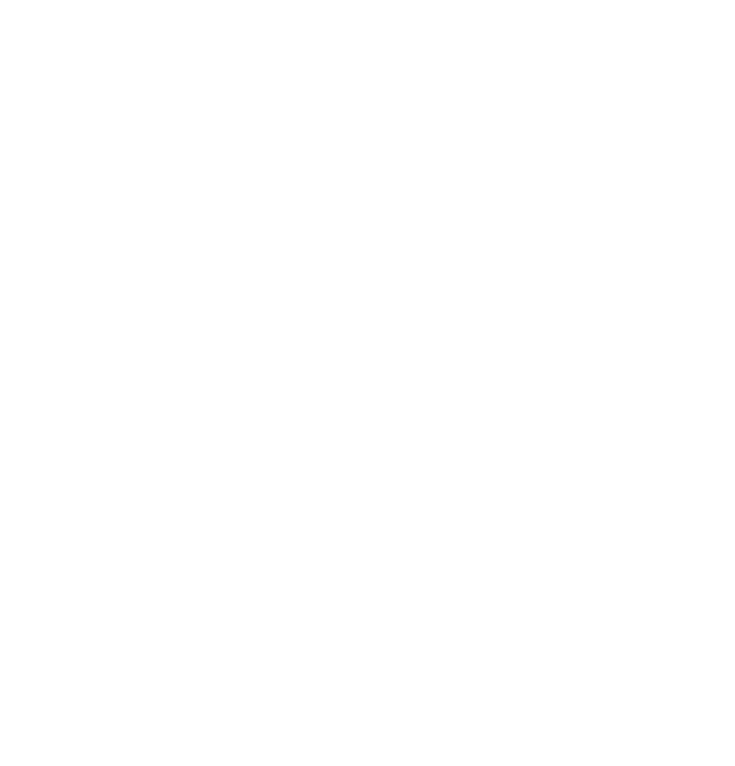
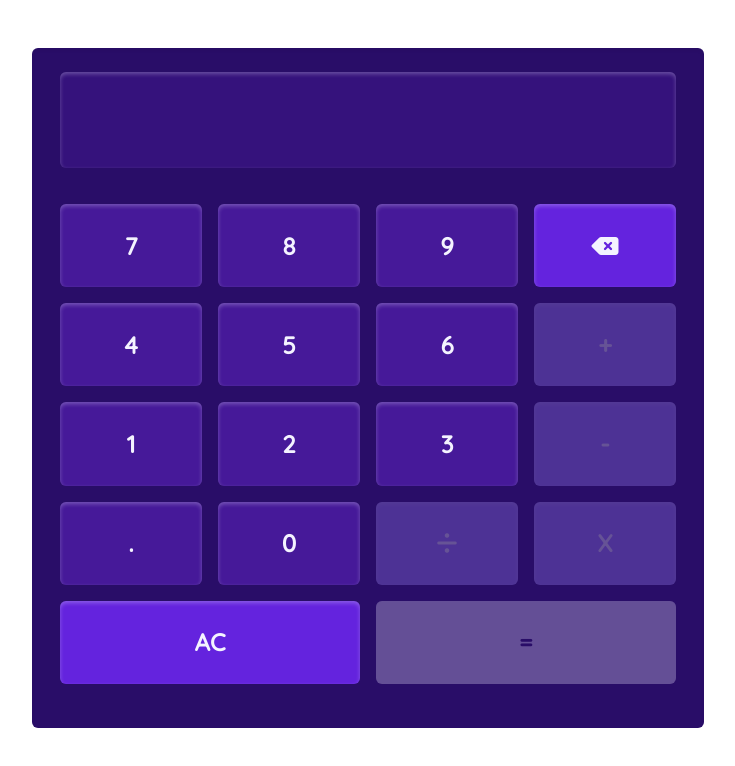
Before and after one commit to dendik-creation/calcme, a React (Vite) app: page / in a window 1280 px wide. Shown: the top 766 px of the page, without its empty margins (272-1007 px from the left). Built offline with nearby package versions, Linux system fonts and the light colour scheme.

Commit message:
Calculator React App

```diff
--- a/index.html
+++ b/index.html
@@ -5,7 +5,7 @@
   <meta charset="UTF-8" />
   <link rel="icon" type="image/svg+xml" href="/vite.svg" />
   <meta name="viewport" content="width=device-width, initial-scale=1.0" />
-  <title>Cuaca-Ku</title>
+  <title>Calc Me</title>
 </head>
 
 <body>
--- a/src/App.jsx
+++ b/src/App.jsx
@@ -1,10 +1,10 @@
 import React from "react";
-import { WeatherMain } from "./components/WeatherMain";
+import { CalcMain } from "./components/CalcMain";
 
 export const App = () => {
   return (
     <>
-      <WeatherMain />
+      <CalcMain />
     </>
   );
 };
--- a/src/components/WeatherMain.jsx
+++ b/src/components/CalcMain.jsx
@@ -2,7 +2,7 @@ import React, { useState } from "react";
 import { StartApp } from "./StartApp";
 import { ContentApp } from "./ContentApp";
 import { Transition } from "@headlessui/react";
-export const WeatherMain = () => {
+export const CalcMain = () => {
   const [isLoading, setLoading] = useState(true);
   const handleChange = (data) => {
     setLoading(data);
--- a/src/components/ContentApp.jsx
+++ b/src/components/ContentApp.jsx
@@ -1,183 +1,190 @@
 import { Transition } from "@headlessui/react";
-import React, { useState } from "react";
-import { findCity } from "./RequestAPI";
-
+import React, { useEffect, useState } from "react";
+import { buttons } from "./data/Button";
 export const ContentApp = () => {
   const [show, setShow] = useState(false);
-  const [finding, setFinding] = useState(false);
-  const [search, setSearch] = useState("");
-  const [data, setData] = useState(null);
-  const loadContent = () => {
+  const [value, setValue] = useState("");
+  useEffect(() => {
     setTimeout(() => {
       setShow(true);
     }, 500);
-  };
-  loadContent();
+  }, []);
 
-  const handleChange = (e) => {
-    setSearch(e.target.value);
+  useEffect(() => {
+    document.addEventListener("keyup", (e) => {
+      const found = buttons.find((item) => item.key == e.key);
+      if (found) {
+        //
+        clickSound();
+        buttonClick(`${found.value}-btn`);
+        setTimeout(() => {
+          if (
+            found.type == "number" ||
+            found.type == "operator" ||
+            found.type == "dot"
+          ) {
+            setValue((prev) => prev + found.value);
+          } else if (found.type == "delete") {
+            setValue((prev) => prev.slice(0, -1));
+          } else if (found.type == "clear") {
+            setValue("");
+          } else if (found.type == "equal") {
+            handleCalculate();
+          }
+        }, 150);
+      }
+    });
+  }, []);
+
+  const clickSound = () => {
+    const click = new Audio("./click.wav");
+    click.play();
   };
 
-  const searchCity = (e) => {
-    e.preventDefault();
-    if (search) {
-      setFinding(true);
-      findCity(search)
-        .then((res) => {
+  const Button = (props) => {
+    return (
+      <>
+        <button
+          id={`${props.value}-btn`}
+          value={props.value}
+          onClick={handleClick}
+          name={props.type}
+          disabled={
+            (props.type == "equal" || props.type == "operator") && value == ""
+          }
+          className={`flex justify-center transition-all disabled:transition-all text-2xl font-bold items-center disabled:opacity-30 h-full rounded-md shadow-inner shadow-daisy-bush-100/30 ${
+            props.type == "number" || props.type == "dot"
+              ? "bg-daisy-bush-900"
+              : props.type == "delete" || props.type == "clear"
+              ? "bg-daisy-bush-700"
+              : props.type == "operator"
+              ? "bg-daisy-bush-400"
+              : props.type == "equal"
+              ? "bg-daisy-bush-100 text-daisy-bush-950"
+              : ""
+          } ${
+            props.type == "equal" || props.type == "clear" ? "col-span-2" : ""
+          }
+                  `}
+        >
+          {props.name == "backspace" ? (
+            <i className="fa-solid fa-backspace"></i>
+          ) : props.name == "/" ? (
+            <i className="fa-solid fa-divide"></i>
+          ) : (
+            props.name
+          )}
+        </button>
+      </>
+    );
+  };
+
+  const handleClick = async (event) => {
+    clickSound();
+    buttonClick(event.target.id);
     setTimeout(() => {
-            setFinding(false);
-            setData(res);
-          }, 200);
-        })
-        .catch((err) => {
+      handleChange(event.target.name, event.target.value);
+    }, 150);
+  };
+
+  const handleCalculate = () => {
+    try {
+      const result = eval(value);
+      setValue(result.toString());
+    } catch (error) {
+      setValue("Error");
+    }
+  };
+
+  const handleChange = (type, newValue) => {
+    if (type == "number" || type == "operator" || type == "dot") {
+      setValue((prev) => prev + newValue);
+    }
+    if (type == "delete") {
+      setValue((prev) => prev.slice(0, -1));
+    }
+    if (type == "clear") {
+      setValue("");
+    }
+    if (type == "equal") {
+      handleCalculate();
+    }
+  };
+
+  const buttonClick = (id) => {
+    const btnId = document.getElementById(id);
+    if (btnId) {
+      btnId.style.transition = "all ease 0.3s";
+      btnId.style.transform = "translateY(15px)";
       setTimeout(() => {
-            setFinding(false);
-            setData(err);
-          }, 200);
-        });
+        btnId.style.transition = "all ease 0.3s";
+        btnId.style.transform = "translateY(0px)";
+      }, 50);
     }
   };
   return (
     <>
+      <div className="flex flex-col mb-10 justify-center items-start w-full">
         <Transition
           show={show}
-        enter="transform transition duration-[500ms] delay-200"
-        enterFrom="opacity-0 translate-y-24"
-        enterTo="opacity-100 translate-y-0"
-        leave="transform duration-[500ms] transition ease-in-out"
-        leaveFrom="opacity-100 -translate-y-0"
-        leaveTo="opacity-0 -translate-y-24"
-        className="flex flex-col justify-center items-center gap-6 mb-20 h-full"
-      >
-        <div
-          className={`bg-blue-custom-950 max-w-7xl w-96 md:w-full px-4 py-4 rounded-md text-blue-custom-50 h-[600px] ${
-            finding || data?.message ? "h-[600px]" : null
-          }`}
-        >
-          {/* Search */}
-          <form
-            onSubmit={(e) => searchCity(e)}
-            method="GET"
-            className="flex justify-start items-center mb-6 mt-3 gap-3"
-          >
-            <div className="w-full relative">
-              <input
-                type="text"
-                autoComplete="off"
-                name="search"
-                id="search"
-                onChange={(e) => handleChange(e)}
-                value={search}
-                required
-                placeholder="Cari Desa, Kecamatan, Kota"
-                className="px-3 ps-8 py-2 rounded-md w-full selection:text-blue-custom-900 selection:bg-blue-custom-100 text-blue-custom-900 focus:outline-none"
-              />
-              <i className="bi bi-geo-fill text-lg text-blue-custom-950 absolute left-1.5 opacity-70 top-1.5"></i>
-            </div>
-            <button
-              className="rounded-md bg-blue-custom-800 px-3 py-2 h-full"
-              type="submit"
-            >
-              <i className="bi bi-search mb-2 font-semibold text-blue-custom-100"></i>
-            </button>
-          </form>
-
-          {/* Data */}
-          <Transition
-            show={data == null}
           enter="transform transition duration-[300ms] delay-[500ms]"
           enterFrom="opacity-0 scale-110"
           enterTo="opacity-100 scale-100"
           leave="transform duration-[300ms] transition ease-in-out"
           leaveFrom="opacity-100 scale-100"
           leaveTo="opacity-0 scale-90"
+          className="flex flex-col justify-center items-center w-full h-full"
         >
-            {" "}
-            <div className="flex justify-center h-full mt-40 gap-7 items-center flex-col">
-              <i className="bi bi-search text-8xl"></i>
-              <div className="text-2xl">Cari Lokasi di Cuaca-Ku</div>
+          <div
+            className={`bg-daisy-bush-950 shadow-inner md:max-w-2xl w-full px-4 py-4 rounded-md text-daisy-bush-50 h-[85vh]`}
+          >
+            <div className="w-full mb-5 px-3 py-2 relative">
+              <div
+                type="text"
+                name="preview"
+                id="preview"
+                className="w-full text-right rounded-md px-5 h-24 overflow-x-auto bg-daisy-bush-900/40 shadow-daisy-bush-100/30 shadow-inner text-daisy-bush-100 font-bold text-4xl flex justify-end items-center"
+              >
+                {value}
               </div>
-          </Transition>
-
+            </div>
             <Transition
-            show={!finding && data != null}
-            enter="transform transition duration-[300ms] delay-[300ms]"
+              show={show}
+              enter={`transform transition duration-[300ms] delay-[4000ms]`}
               enterFrom="opacity-0 scale-110"
               enterTo="opacity-100 scale-100"
               leave="transform duration-[300ms] transition ease-in-out"
               leaveFrom="opacity-100 scale-100"
               leaveTo="opacity-0 scale-90"
+              className="grid grid-cols-4 h-[67vh] md:h-[62vh] gap-4 px-3 py-2"
             >
-            {data?.message ? (
-              <div className="flex justify-center h-full mt-40 gap-7 items-center flex-col">
-                <i className="bi bi-patch-question-fill text-8xl"></i>
-                <div className="text-2xl">Lokasi Tidak Ditemukan</div>
-              </div>
-            ) : (
-              <div className="">
-                <div className="flex justify-center items-center mb-8 flex-col">
-                  <div className="flex justify-center items-center flex-col">
-                    <div className="">
-                      <img
-                        src={`https://openweathermap.org/img/wn/${data?.weather[0].icon}@2x.png`}
-                        alt={data?.weather[0].description}
-                        className="h-36"
+              <Button value={7} type={"number"} name={7} key={7} />
+              <Button value={8} type={"number"} name={8} key={8} />
+              <Button value={9} type={"number"} name={9} key={9} />
+              <Button
+                value={"DEL"}
+                type={"delete"}
+                name={"backspace"}
+                key={"Backspace"}
               />
-                    </div>
-                    <div className="text-6xl mb-2">
-                      {Math.floor(data?.main.temp)}°c
-                    </div>
-                    <div className="text-md mb-2 capitalize">
-                      {data?.weather[0].description}
-                    </div>
-                    <div className="text-3xl">{data?.name}</div>
-                  </div>
-                </div>
-                <div className="grid grid-cols-2 gap-8 w-full">
-                  <div className="flex justify-center gap-4 items-center">
-                    <i className="bi bi-water text-2xl opacity-70"></i>
-                    <div className="flex flex-col">
-                      <span className="text-xl">{data?.main.humidity}%</span>
-                      <div className="opacity-70 text-sm">Kelembaban</div>
-                    </div>
-                  </div>
-                  <div className="flex justify-center gap-4 items-center">
-                    <i className="bi bi-arrow-bar-down text-2xl opacity-70"></i>
-                    <div className="flex flex-col">
-                      <span className="text-xl">
-                        {data?.main.pressure} mbar
-                      </span>
-                      <div className="opacity-70 text-sm">Tekanan</div>
-                    </div>
-                  </div>
-                  <div className="flex justify-center gap-4 items-center">
-                    <i className="bi bi-wind text-2xl opacity-70"></i>
-                    <div className="flex flex-col">
-                      <span className="text-xl">{data?.wind.speed} km/j</span>
-                      <div className="opacity-70 hidden md:block text-sm">
-                        Kecepatan Angin
-                      </div>
-                      <div className="md:hidden flex flex-col">
-                        <span className="opacity-70 text-sm">Kecepatan</span>
-                        <span className="opacity-70 text-sm">Angin</span>
-                      </div>
-                    </div>
-                  </div>
-                  <div className="flex justify-center gap-4 items-center">
-                    <i className="bi bi-thermometer-half text-2xl opacity-70"></i>
-                    <div className="flex flex-col">
-                      <span className="text-xl">
-                        {Math.floor(data?.main.feels_like)}°c
-                      </span>
-                      <div className="opacity-70 text-sm">Suhu Yang Terasa</div>
-                    </div>
-                  </div>
-                </div>
-              </div>
-            )}
+              <Button value={4} type={"number"} name={4} key={4} />
+              <Button value={5} type={"number"} name={5} key={5} />
+              <Button value={6} type={"number"} name={6} key={6} />
+              <Button value={"+"} type={"operator"} name={"+"} key={"+"} />
+              <Button value={1} type={"number"} name={1} key={1} />
+              <Button value={2} type={"number"} name={2} key={2} />
+              <Button value={3} type={"number"} name={3} key={3} />
+              <Button value={"-"} type={"operator"} name={"-"} key={"-"} />
+              <Button value={"."} type={"dot"} name={"."} key={"."} />
+              <Button value={0} type={"number"} name={0} key={0} />
+              <Button value={"/"} type={"operator"} name={"/"} key={"/"} />
+              <Button value={"*"} type={"operator"} name={"X"} key={"*"} />
+              <Button value={"AC"} type={"clear"} name={"AC"} key={"Delete"} />
+              <Button value={"="} type={"equal"} name={"="} key={"Enter"} />
             </Transition>
           </div>
         </Transition>
+      </div>
     </>
   );
 };
--- /dev/null
+++ b/src/components/data/button.jsx
@@ -0,0 +1,110 @@
+export const buttons = [
+  {
+    value: 7,
+    type: "number",
+    name: 7,
+    key: 7,
+  },
+  {
+    value: 8,
+    type: "number",
+    name: 8,
+    key: 8,
+  },
+  {
+    value: 9,
+    type: "number",
+    name: 9,
+    key: 9,
+  },
+  {
+    value: "DEL",
+    type: "delete",
+    name: "backspace",
+    key: "Backspace",
+  },
+  {
+    value: 4,
+    type: "number",
+    name: 4,
+    key: 4,
+  },
+  {
+    value: 5,
+    type: "number",
+    name: 5,
+    key: 5,
+  },
+  {
+    value: 6,
+    type: "number",
+    name: 6,
+    key: 6,
+  },
+  {
+    value: "+",
+    type: "operator",
+    name: "+",
+    key: "+",
+  },
+  {
+    value: 1,
+    type: "number",
+    name: 1,
+    key: 1,
+  },
+  {
+    value: 2,
+    type: "number",
+    name: 2,
+    key: 2,
+  },
+  {
+    value: 3,
+    type: "number",
+    name: 3,
+    key: 3,
+  },
+  {
+    value: "-",
+    type: "operator",
+    name: "-",
+    key: "-",
+  },
+  {
+    value: ".",
+    type: "dot",
+    name: ".",
+    key: ".",
+  },
+  {
+    value: 0,
+    type: "number",
+    name: 0,
+    key: 0,
+  },
+  {
+    value: "/",
+    type: "operator",
+    name: "/",
+    key: "/",
+  },
+  {
+    value: "*",
+    type: "operator",
+    name: "X",
+    key: "*",
+  },
+  {
+    value: "AC",
+    type: "clear",
+    name: "AC",
+    key: "Delete",
+  },
+  {
+    value: "=",
+    type: "equal",
+    name: "=",
+    key: "Enter",
+  },
+];
--- a/src/main.jsx
+++ b/src/main.jsx
@@ -2,7 +2,6 @@ import React from "react";
 import ReactDOM from "react-dom/client";
 import { App } from "./App.jsx";
 import "@headlessui/react";
-import "bootstrap-icons/font/bootstrap-icons.min.css";
 import "./index.css";
 import "./custom.css";
 
--- a/tailwind.config.js
+++ b/tailwind.config.js
@@ -4,33 +4,33 @@ export default {
   theme: {
     extend: {},
     backgroundColor: {
-      "blue-custom": {
-        50: "#f2f3fb",
-        100: "#e7eaf8",
-        200: "#d3d7f2",
-        300: "#b8bee9",
-        400: "#9b9ede",
-        500: "#8783d1",
-        600: "#6e63bf",
-        700: "#6458aa",
-        800: "#514a89",
-        900: "#45406f",
-        950: "#292640",
+      "daisy-bush": {
+        50: "#f4f3ff",
+        100: "#ece8ff",
+        200: "#dad5ff",
+        300: "#c0b3ff",
+        400: "#a088fd",
+        500: "#8257fb",
+        600: "#7335f2",
+        700: "#6423de",
+        800: "#4f1bb1",
+        900: "#461999",
+        950: "#290d68",
       },
     },
     colors: {
-      "blue-custom": {
-        50: "#f2f3fb",
-        100: "#e7eaf8",
-        200: "#d3d7f2",
-        300: "#b8bee9",
-        400: "#9b9ede",
-        500: "#8783d1",
-        600: "#6e63bf",
-        700: "#6458aa",
-        800: "#514a89",
-        900: "#45406f",
-        950: "#292640",
+      "daisy-bush": {
+        50: "#f4f3ff",
+        100: "#ece8ff",
+        200: "#dad5ff",
+        300: "#c0b3ff",
+        400: "#a088fd",
+        500: "#8257fb",
+        600: "#7335f2",
+        700: "#6423de",
+        800: "#4f1bb1",
+        900: "#461999",
+        950: "#290d68",
       },
     },
   },
```
Also changed, not shown: src/components/RequestAPI.jsx (deleted, +0 -19 lines), src/components/StartApp.jsx (+42 -19 lines), 1 other file (tests, documents, lock files or other folders). Lines whose indentation alone changed are shown as unchanged.
